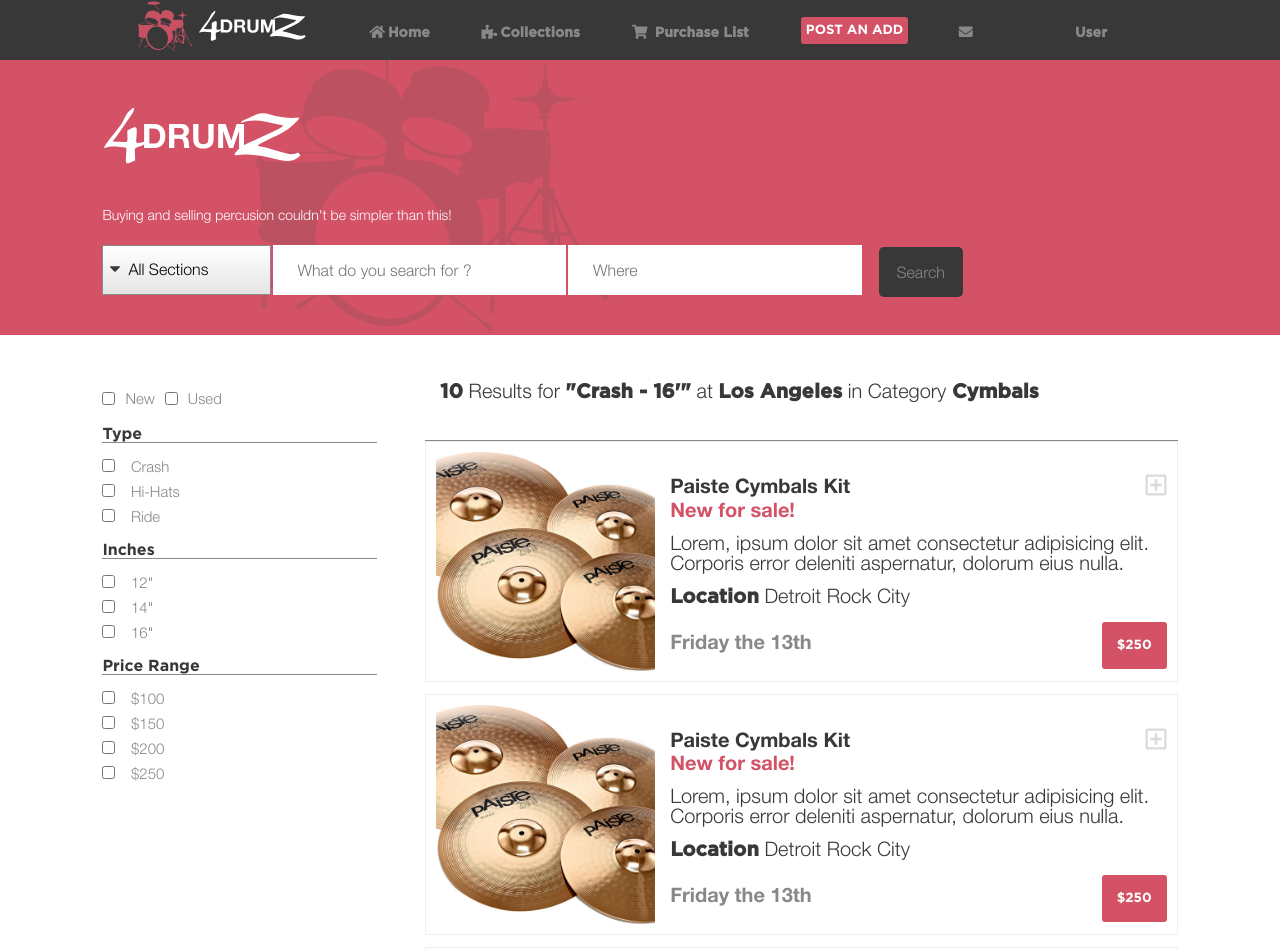
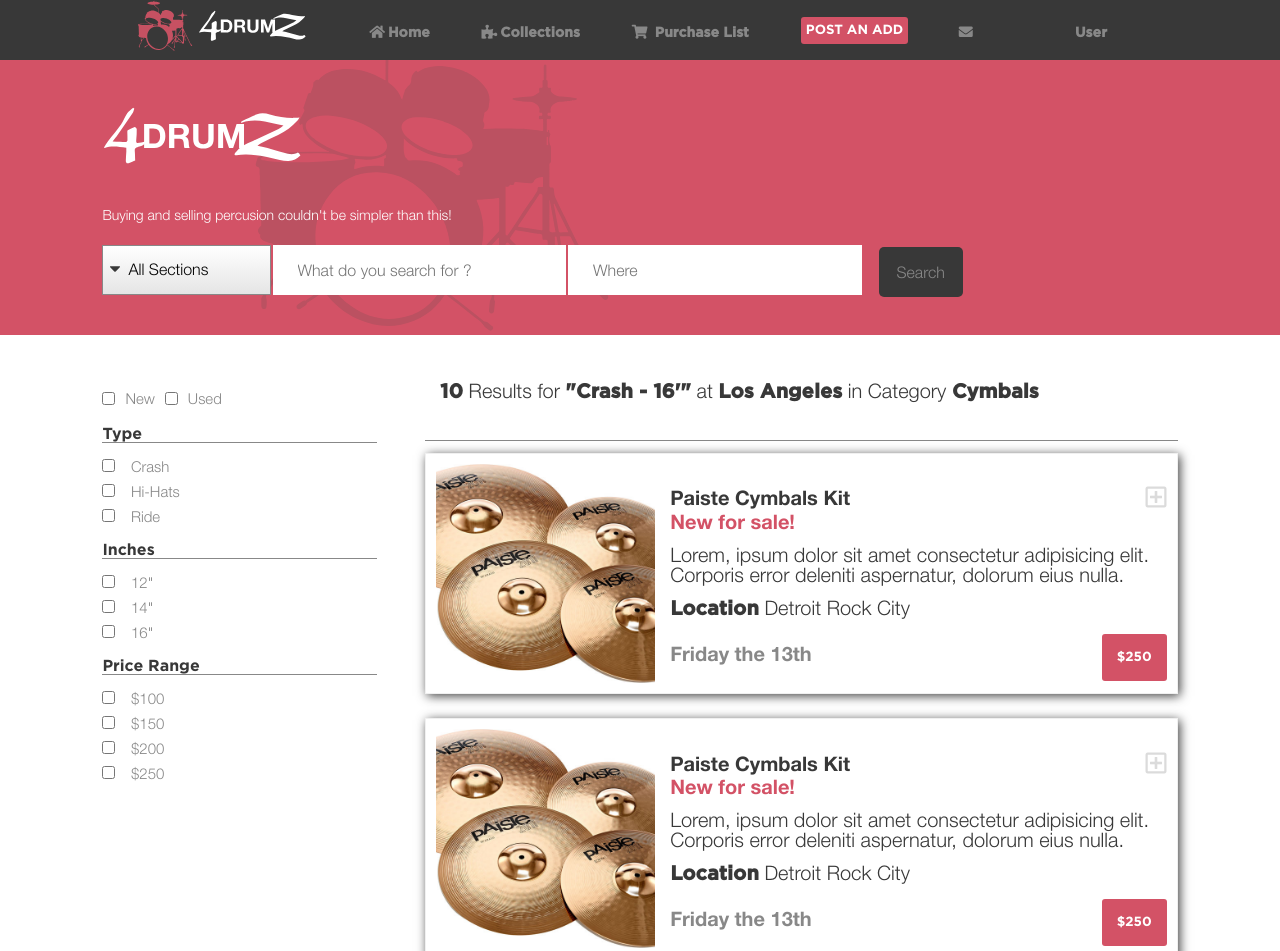
Before and after one commit to Bismarck-GM/4drumz-capstone-project, a plain HTML site: page search.html in a window 1280 px wide. Shown: the top 951 px of the page. Drawn offline with Linux system fonts and the light colour scheme.

```diff
--- a/assets/css/main.scss
+++ b/assets/css/main.scss
@@ -614,6 +614,9 @@
   display: grid;
   grid-template-columns: 1fr;
   padding: 30px;
+  margin: 12px 0;
+  border: 1px solid #f0f0f0;
+  box-shadow: 2px 2px 10px 0px rgba(0, 0, 0, 0.75);
   .search-item-img {
     background-image: url(../images/search1.jpg);
     background-position: center;
```
Also changed, not shown: assets/css/main.css, 2 other files.
